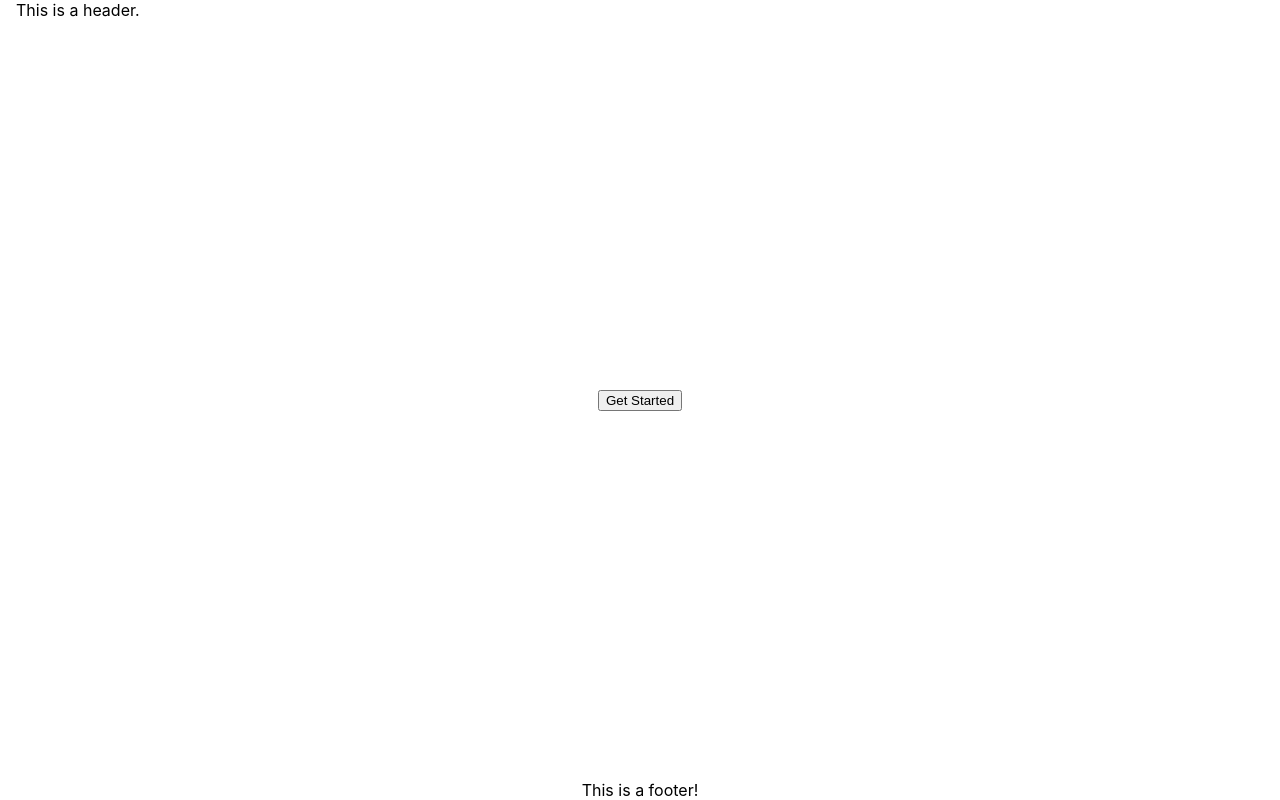
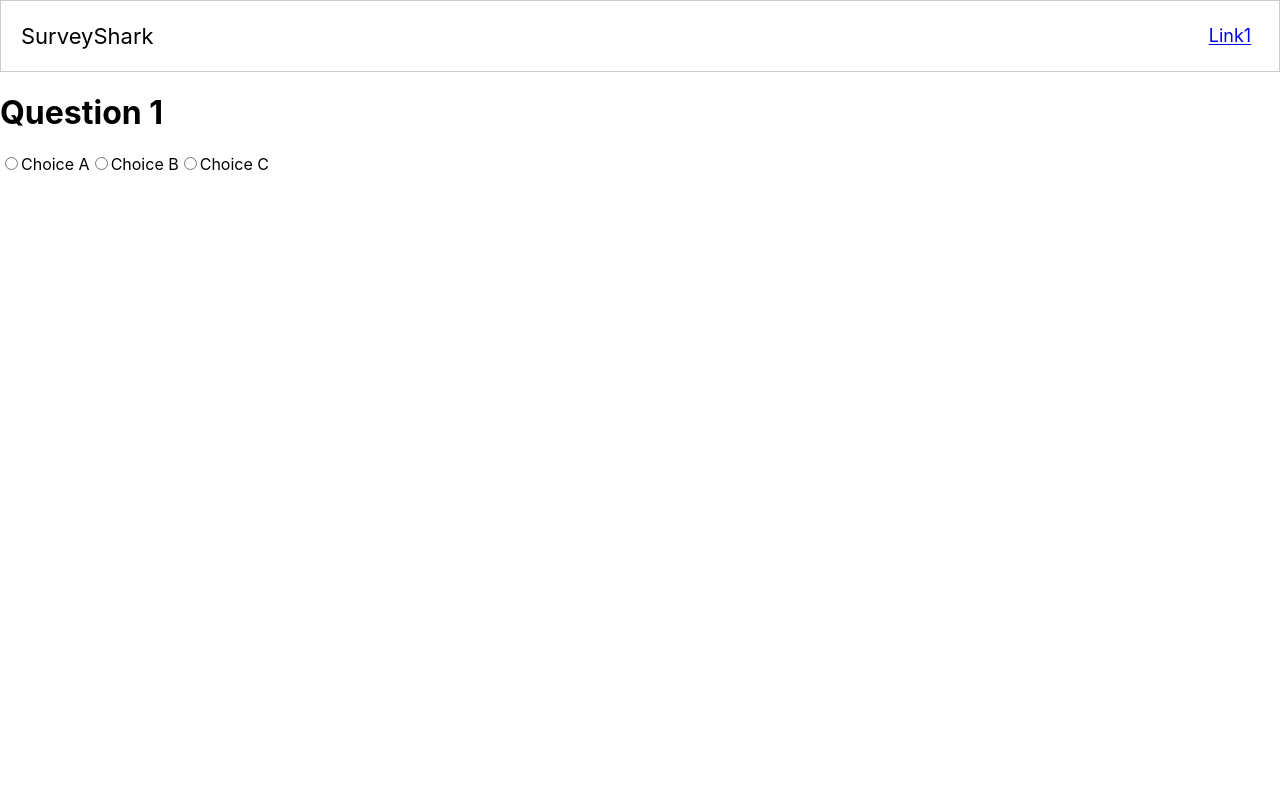
Before and after one commit to SurveyShark/surveyshark_ui, a React (Create React App) app: page /question-one in a window 1280 px wide. Built offline with nearby package versions, Linux system fonts and the light colour scheme.

Commit message:
add react-router for navigation

```diff
--- a/package.json
+++ b/package.json
@@ -9,6 +9,7 @@
     "express": "^4.17.1",
     "react": "^16.13.1",
     "react-dom": "^16.13.1",
+    "react-router-dom": "4.2.2",
     "react-scripts": "3.4.1"
   },
   "scripts": {
--- a/src/client/components/App.js
+++ b/src/client/components/App.js
@@ -1,20 +1,6 @@
-import React from 'react';
-import './App.css';
-import '../../style/styling.css';
+import React from 'react'
+import AppRouter from '../routers/AppRouter'
+import './App.css'
+import '../../style/styling.css'
 
-import Header from "./Header";
-import MainContent from "./MainContent";
-import Footer from "./Footer";
-
-
-const App = () => {
-  return (
-    <div className="App">
-      <Header />
-      <MainContent />
-      <Footer />
-    </div>
-  )
-}
-
-export default App;
+ReactDOM.render(<AppRouter />, document.getElementById('App'))
--- a/src/client/components/Header.js
+++ b/src/client/components/Header.js
@@ -1,12 +1,46 @@
-import React from "react";
+import React, { useState } from 'react'
+import '../../style/components/Headers.css'
 
+const Links = () => {
+  return (
+    <>
+      <li>
+        <a href="#" className="show-links">
+          Link1
+        </a>
+      </li>
+    </>
+  )
+}
 
-const Headers = () =>{
-    return (
-        <div className="header">
-            This is a header.
-        </div>
-    );
-};
+const Headers = () => {
+  const [showDropDown, setShowDropDown] = useState(false)
+  const handleDropDown = (event) => setShowDropDown(!showDropDown)
 
-export default Headers;
+  return (
+    <div>
+      <nav className="navbar">
+        <a href="#" className="logo">
+          SurveyShark
+        </a>
+        <ul className="small-nav">
+          <button onClick={handleDropDown}> 🞬 </button>
+          {showDropDown
+            ? ['Link1'].map((link) => (
+                <li>
+                  <a href="#" className="nav-links">
+                    {link}
+                  </a>
+                </li>
+              ))
+            : []}
+        </ul>
+        <ul className="main-nav">
+          <Links />
+        </ul>
+      </nav>
+    </div>
+  )
+}
+
+export default Headers
--- a/src/client/components/MainContent.js
+++ b/src/client/components/MainContent.js
@@ -1,21 +1,13 @@
-import React, {useState} from "react";
-import QuestionPage from "./QuestionPage";
+import React, { useState } from 'react'
+import { NavLink } from 'react-router-dom'
+import QuestionPage from './QuestionPage'
 
-const MainContent = (props) => {
-    const [started, setStarted] = useState(false);
+const MainContent = () => (
+  <div>
+    <NavLink to="/question-one">
+      <button>Start</button>
+    </NavLink>
+  </div>
+)
 
-    if (!started) {
-        return (
-            <div>
-                <button onClick={()=> setStarted(!started)}>Get Started</button>
-            </div>
-        );
-    }
-    else {
-        return (
-            <QuestionPage />
-        );
-    }
-};
-
-export default MainContent;
+export default MainContent
--- /dev/null
+++ b/src/client/routers/AppRouter.js
@@ -0,0 +1,19 @@
+import React from 'react'
+import { BrowserRouter, Route, Switch, Link, NavLink } from 'react-router-dom'
+import Headers from '../components/Header'
+import MainContent from '../components/MainContent'
+import QuestionPage from '../components/QuestionPage'
+
+const AppRouter = () => (
+  <BrowserRouter>
+    <div>
+      <Headers />
+      <Switch>
+        <Route path="/" component={MainContent} exact={true} />
+        <Route path="/question-one" component={QuestionPage} />
+      </Switch>
+    </div>
+  </BrowserRouter>
+)
+
+export default AppRouter
--- a/src/index.js
+++ b/src/index.js
@@ -1,17 +1,17 @@
-import React from 'react';
-import ReactDOM from 'react-dom';
-import './index.css';
-import App from './client/components/App';
-import * as serviceWorker from './serviceWorker';
+import React from 'react'
+import ReactDOM from 'react-dom'
+import AppRouter from './client/routers/AppRouter'
+import './index.css'
+import * as serviceWorker from './serviceWorker'
 
 ReactDOM.render(
   <React.StrictMode>
-    <App />
+    <AppRouter />
   </React.StrictMode>,
   document.getElementById('root')
-);
+)
 
 // If you want your app to work offline and load faster, you can change
 // unregister() to register() below. Note this comes with some pitfalls.
 // Learn more about service workers: https://bit.ly/CRA-PWA
-serviceWorker.unregister();
+serviceWorker.unregister()
--- /dev/null
+++ b/src/style/components/Headers.css
@@ -0,0 +1,100 @@
+.navbar {
+  font-size: 18px;
+  border: 1px solid rgba(0, 0, 0, 0.2);
+  padding-bottom: 10px;
+  display: flex;
+}
+
+.main-nav {
+  list-style-type: none;
+  margin: 0 auto;
+}
+
+.logo {
+  display: inline-block;
+  font-size: 22px;
+  margin-top: 10px;
+  margin-left: 20px;
+}
+
+.nav-links,
+.logo {
+  text-decoration: none;
+  color: black;
+}
+
+.navbar-toggle {
+  float: right;
+  cursor: pointer;
+  color: rgba(255, 255, 255, 0.8);
+  font-size: 24px;
+}
+
+@media screen and (min-width: 770px) {
+  .navbar {
+    display: flex;
+    justify-content: space-between;
+    padding-bottom: 0;
+    height: 70px;
+    align-items: center;
+  }
+
+  .main-nav {
+    display: flex;
+    margin-right: 30px;
+    flex-direction: row;
+    justify-content: flex-end;
+  }
+  .main-nav li {
+    margin: 0;
+  }
+  .nav-links {
+    margin-left: 40px;
+  }
+  .logo {
+    margin-top: 0;
+  }
+  .navbar-toggle {
+    display: none;
+  }
+  .logo:hover,
+  .nav-links:hover {
+    color: rgba(255, 255, 255, 1);
+  }
+
+  .small-nav {
+    display: none;
+  }
+
+  .show-links {
+    padding: 5%;
+  }
+}
+
+@media screen and (max-width: 769px) {
+  button {
+    visibility: visible;
+  }
+
+  .main-nav {
+    display: none;
+  }
+
+  .show-links {
+    margin-left: 40px;
+  }
+
+  .small-nav {
+    list-style-type: none;
+    margin: 0 auto;
+  }
+
+  .small-nav li {
+    text-align: center;
+    margin: 15px auto;
+  }
+
+  .show-links {
+    padding: 5%;
+  }
+}
```
Also changed, not shown: src/client/components/QuestionPage.js (+4 -4 lines), 2 other files (tests, documents, lock files or other folders).
